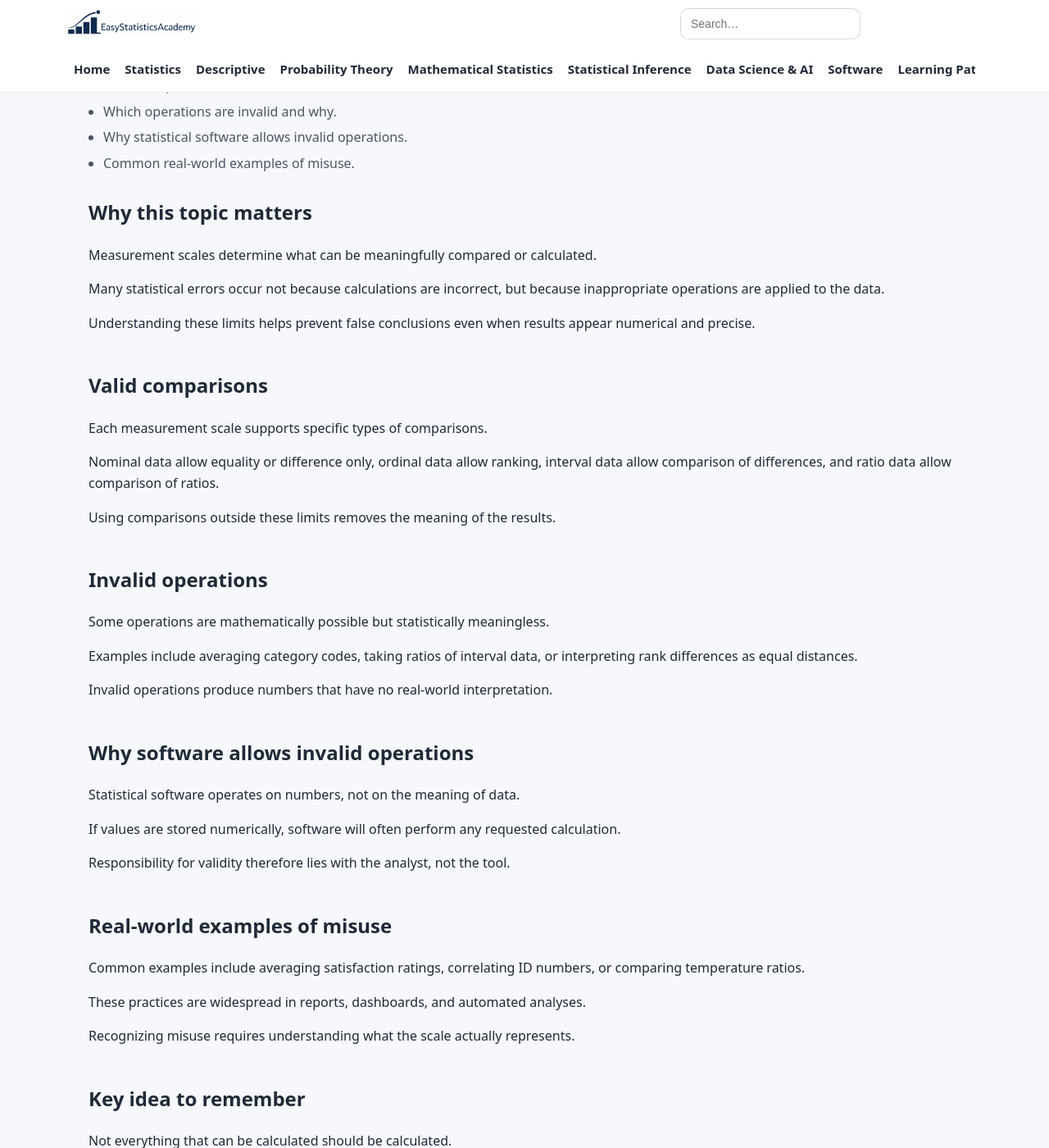
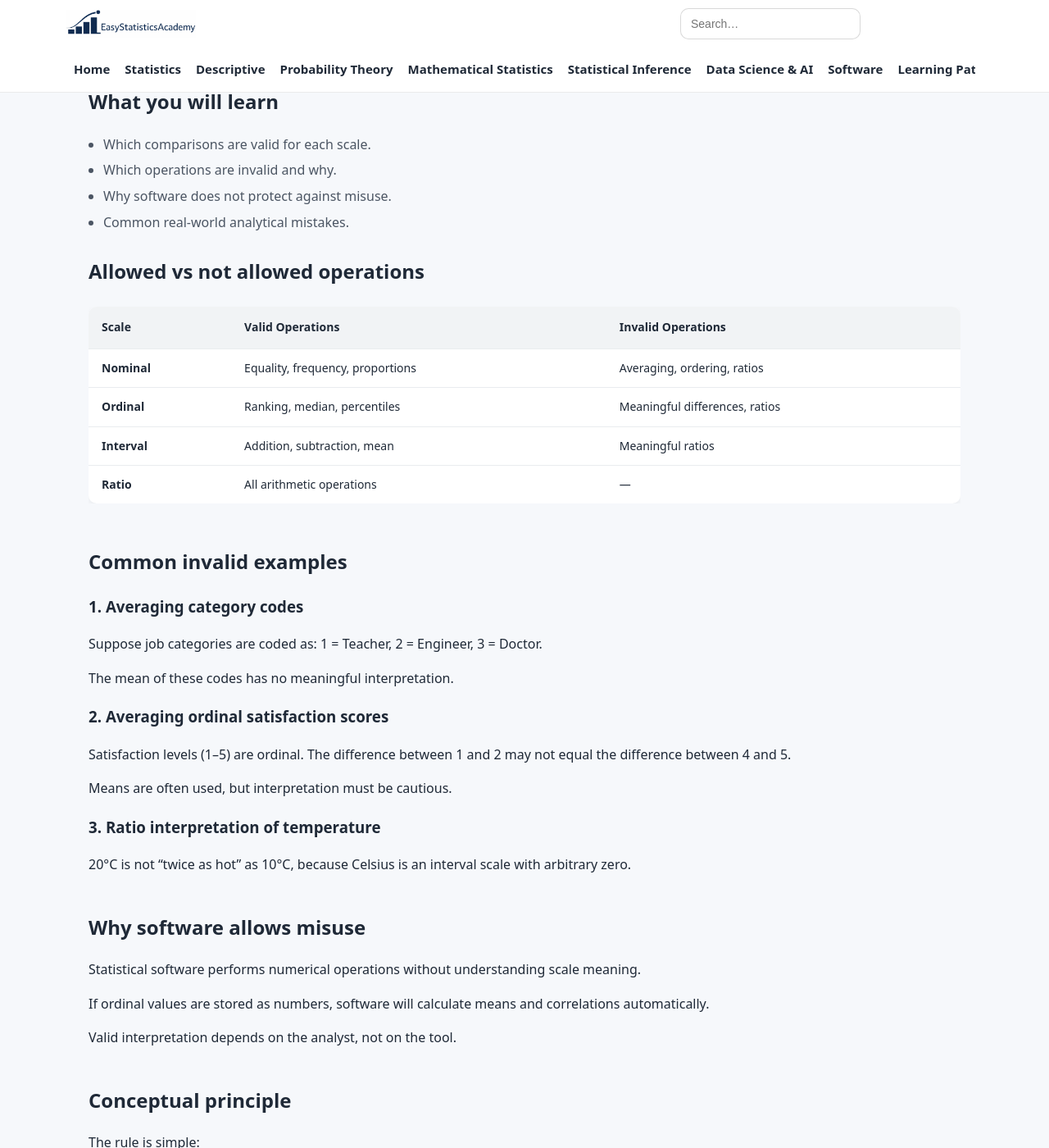
Before and after one commit to ammar-homaida-statistics/easystatisticsacademy, a Jekyll site: the page built from foundations/what-you-can-and-cannot-do-with-each-scale/index.md, in a window 1280 px wide and 1400 px high, scrolled down 477 px. Shown: the whole window at 82% size. Built offline with Jekyll 4.4.1, drawn with Linux system fonts in a browser that asks for light colours; some of the changed text lies outside the part shown.

Commit message:
Update content and headings for clarity and accuracy

```diff
--- a/foundations/what-you-can-and-cannot-do-with-each-scale/index.md
+++ b/foundations/what-you-can-and-cannot-do-with-each-scale/index.md
@@ -19,10 +19,14 @@ lesson_order: 13
   <div class="hero-card">
     <h1>What You Can and Cannot Do With Each Scale</h1>
 
+    <div style="background:#fff3cd; border:1px solid #ffeeba; padding:12px 14px; margin:14px 0; border-radius:8px;">
+      <strong>🚧 Under Construction</strong> — Applied case studies and interactive examples will be added.
+    </div>
+
     <p class="lead">
-      This lesson explains which comparisons and operations are valid for each
-      measurement scale, why invalid operations are common, and how misuse
-      appears in real-world analysis.
+      Measurement scales define which statistical operations are meaningful.
+      Many analytical errors arise not from incorrect formulas,
+      but from applying valid mathematics to invalid scales.
     </p>
 
     <p class="muted-mini">
@@ -31,147 +35,173 @@ lesson_order: 13
   </div>
 </section>
 
+
+
 <section class="section">
   <div class="content-narrow">
     <h2>What you will learn</h2>
 
     <ul class="bullets">
-      <li>What comparisons are valid for each measurement scale.</li>
+      <li>Which comparisons are valid for each scale.</li>
       <li>Which operations are invalid and why.</li>
-      <li>Why statistical software allows invalid operations.</li>
-      <li>Common real-world examples of misuse.</li>
+      <li>Why software does not protect against misuse.</li>
+      <li>Common real-world analytical mistakes.</li>
     </ul>
   </div>
 </section>
 
+
+
 <section class="section">
   <div class="content-narrow">
-    <h2>Why this topic matters</h2>
+    <h2>Allowed vs not allowed operations</h2>
 
+    <div style="margin:24px 0;">
+      <div style="max-width:1100px; margin:auto; overflow-x:auto;">
+        <table style="width:100%; border-collapse:collapse; background:#ffffff; border-radius:10px; overflow:hidden; box-shadow:0 4px 10px rgba(0,0,0,0.05); font-size:14px;">
+          <thead style="background:#f1f3f5;">
+            <tr>
+              <th style="padding:14px 16px; text-align:left; font-weight:600;">Scale</th>
+              <th style="padding:14px 16px; text-align:left; font-weight:600;">Valid Operations</th>
+              <th style="padding:14px 16px; text-align:left; font-weight:600;">Invalid Operations</th>
+            </tr>
+          </thead>
+          <tbody>
+            <tr style="border-top:1px solid #e9ecef;">
+              <td style="padding:12px 16px;"><strong>Nominal</strong></td>
+              <td style="padding:12px 16px;">Equality, frequency, proportions</td>
+              <td style="padding:12px 16px;">Averaging, ordering, ratios</td>
+            </tr>
+            <tr style="border-top:1px solid #e9ecef;">
+              <td style="padding:12px 16px;"><strong>Ordinal</strong></td>
+              <td style="padding:12px 16px;">Ranking, median, percentiles</td>
+              <td style="padding:12px 16px;">Meaningful differences, ratios</td>
+            </tr>
+            <tr style="border-top:1px solid #e9ecef;">
+              <td style="padding:12px 16px;"><strong>Interval</strong></td>
+              <td style="padding:12px 16px;">Addition, subtraction, mean</td>
+              <td style="padding:12px 16px;">Meaningful ratios</td>
+            </tr>
+            <tr style="border-top:1px solid #e9ecef;">
+              <td style="padding:12px 16px;"><strong>Ratio</strong></td>
+              <td style="padding:12px 16px;">All arithmetic operations</td>
+              <td style="padding:12px 16px;">—</td>
+            </tr>
+          </tbody>
+        </table>
+      </div>
+    </div>
+
+  </div>
+</section>
+
+
+
+<section class="section">
+  <div class="content-narrow">
+    <h2>Common invalid examples</h2>
+
+    <h3>1. Averaging category codes</h3>
     <p>
-      Measurement scales determine what can be meaningfully compared or calculated.
+      Suppose job categories are coded as:
+      1 = Teacher, 2 = Engineer, 3 = Doctor.
+    </p>
+    <p>
+      The mean of these codes has no meaningful interpretation.
     </p>
 
+    <h3>2. Averaging ordinal satisfaction scores</h3>
     <p>
-      Many statistical errors occur not because calculations are incorrect,
-      but because inappropriate operations are applied to the data.
+      Satisfaction levels (1–5) are ordinal.
+      The difference between 1 and 2 may not equal the difference between 4 and 5.
+    </p>
+    <p>
+      Means are often used, but interpretation must be cautious.
     </p>
 
+    <h3>3. Ratio interpretation of temperature</h3>
     <p>
-      Understanding these limits helps prevent false conclusions
-      even when results appear numerical and precise.
+      20°C is not “twice as hot” as 10°C,
+      because Celsius is an interval scale with arbitrary zero.
     </p>
   </div>
 </section>
 
+
+
 <section class="section">
   <div class="content-narrow">
-    <h2>Valid comparisons</h2>
+    <h2>Why software allows misuse</h2>
 
     <p>
-      Each measurement scale supports specific types of comparisons.
+      Statistical software performs numerical operations
+      without understanding scale meaning.
     </p>
 
     <p>
-      Nominal data allow equality or difference only,
-      ordinal data allow ranking,
-      interval data allow comparison of differences,
-      and ratio data allow comparison of ratios.
+      If ordinal values are stored as numbers,
+      software will calculate means and correlations automatically.
     </p>
 
     <p>
-      Using comparisons outside these limits removes
-      the meaning of the results.
+      Valid interpretation depends on the analyst,
+      not on the tool.
     </p>
   </div>
 </section>
 
+
+
 <section class="section">
   <div class="content-narrow">
-    <h2>Invalid operations</h2>
+    <h2>Conceptual principle</h2>
 
     <p>
-      Some operations are mathematically possible
-      but statistically meaningless.
+      The rule is simple:
+    </p>
+
+    <p style="font-weight:600;">
+      Mathematical possibility does not guarantee meaningful interpretation.
     </p>
 
     <p>
-      Examples include averaging category codes,
-      taking ratios of interval data,
-      or interpreting rank differences as equal distances.
-    </p>
-
-    <p>
-      Invalid operations produce numbers
-      that have no real-world interpretation.
+      Statistical reasoning requires understanding
+      what numbers represent before operating on them.
     </p>
   </div>
 </section>
 
-<section class="section">
-  <div class="content-narrow">
-    <h2>Why software allows invalid operations</h2>
 
-    <p>
-      Statistical software operates on numbers,
-      not on the meaning of data.
-    </p>
-
-    <p>
-      If values are stored numerically,
-      software will often perform any requested calculation.
-    </p>
-
-    <p>
-      Responsibility for validity therefore lies with the analyst,
-      not the tool.
-    </p>
-  </div>
-</section>
-
-<section class="section">
-  <div class="content-narrow">
-    <h2>Real-world examples of misuse</h2>
-
-    <p>
-      Common examples include averaging satisfaction ratings,
-      correlating ID numbers, or comparing temperature ratios.
-    </p>
-
-    <p>
-      These practices are widespread in reports,
-      dashboards, and automated analyses.
-    </p>
-
-    <p>
-      Recognizing misuse requires understanding
-      what the scale actually represents.
-    </p>
-  </div>
-</section>
 
 <section class="section section-soft">
   <div class="content-narrow">
     <h2>Key idea to remember</h2>
 
     <p>
-      Not everything that can be calculated
-      should be calculated.
+      Not every numerical calculation is meaningful.
+      Measurement scale determines what comparisons and operations
+      are valid.
     </p>
   </div>
 </section>
+
+
 
 <section class="section section-next">
   <div class="content-narrow">
     <h2>Simple summary</h2>
 
     <p>
-      Measurement scales determine which comparisons
-      and operations are meaningful.
-      Ignoring these limits leads to invalid analysis.
+      Nominal allows classification.
+      Ordinal allows ranking.
+      Interval allows meaningful differences.
+      Ratio allows meaningful ratios.
+      Violating these limits leads to invalid analysis.
     </p>
   </div>
 </section>
+
+
 
 <section class="section section-next">
   <div class="content-narrow">
@@ -179,8 +209,8 @@ lesson_order: 13
 
     <p>
       The next lesson introduces <strong>populations</strong>,
-      explaining what a population is, why populations are usually
-      unreachable, and how this shapes statistical reasoning.
+      explaining why the population is often conceptual,
+      rarely fully observed, and central to statistical inference.
     </p>
 
     <a class="btn btn-primary" href="/foundations/populations/">
```
